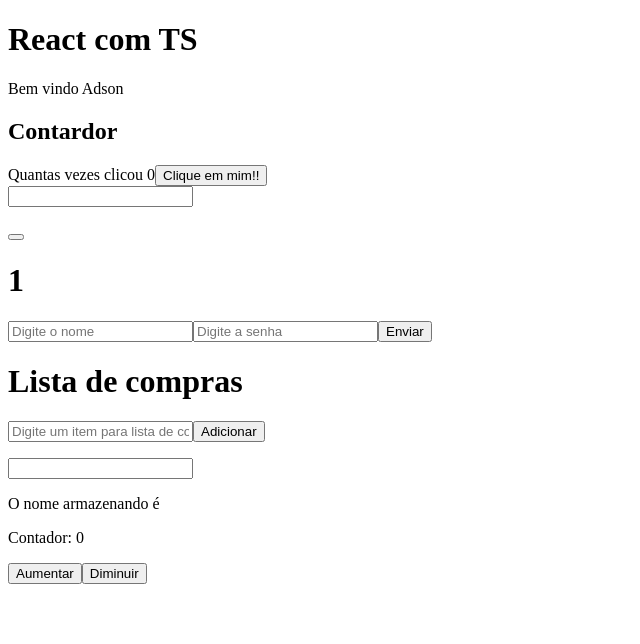
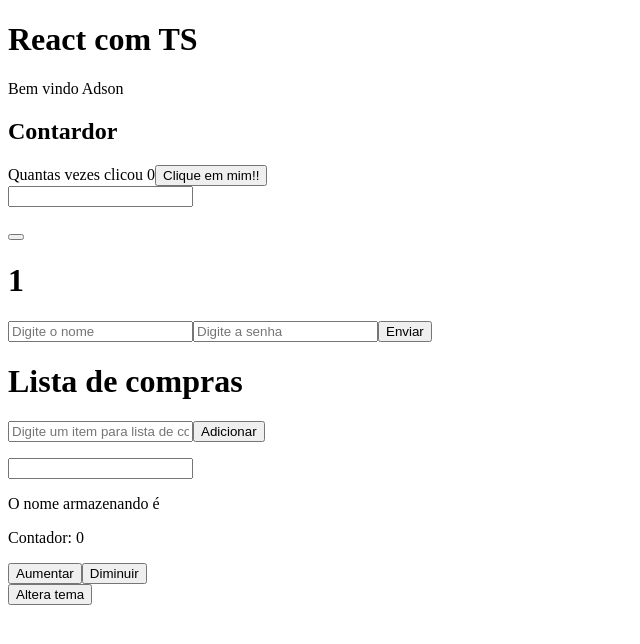
Before and after one commit to AdsonTanajura/react-typescript, a React (Vite) app in the folder 10_ts/: page / in a window 1280 px wide. Shown: the top 644 px of the page, without its empty margins (0-640 px from the left). Built offline with nearby package versions, Linux system fonts and the light colour scheme.

Commit message:
useContext TS

```diff
--- a/10_ts/src/App.tsx
+++ b/10_ts/src/App.tsx
@@ -1,3 +1,4 @@
+import BarraFerramentas from './components/BarraFerramentas/BarraFerramentas';
 import Contador from './components/Contador/Contador';
 import ContadorIntervalo from './components/ContadorIntervalo/ContadorIntervalo';
 import Counter from './components/Counter/Counter';
@@ -6,6 +7,7 @@ import Greeting from './components/Greeting/Greeting';
 import InputEx from './components/InputEx/InputEx';
 import ListaDeCompras from './components/ListaDeCompras/ListaDeCompras';
 import TextInput from './components/TextInput/TextInput';
+import { TemaProvider } from './contexts/TemaContext';
 
 function App() {
   return (
@@ -23,6 +25,9 @@ function App() {
         <InputEx />
 
         <Contador />
+        <TemaProvider>
+          <BarraFerramentas />
+        </TemaProvider>
       </div>
     </>
   );
--- /dev/null
+++ b/10_ts/src/components/BarraFerramentas/BarraFerramentas.tsx
@@ -0,0 +1,21 @@
+import { useContext } from 'react';
+import { TemaContext } from '../../contexts/TemaContext';
+
+const BarraFerramentas = () => {
+  const contextoTema = useContext(TemaContext);
+  if (!contextoTema) {
+    return null;
+  }
+  return (
+    <div
+      style={{
+        backgroundColor: contextoTema.tema === 'claro' ? '#fff' : '#000',
+        color: contextoTema.tema === 'claro' ? '#000' : '#fff',
+      }}
+    >
+      <button onClick={contextoTema.alteraTema}>Altera tema</button>
+    </div>
+  );
+};
+
+export default BarraFerramentas;
--- /dev/null
+++ b/10_ts/src/contexts/TemaContext.tsx
@@ -0,0 +1,28 @@
+import { createContext, ReactNode, useState } from 'react';
+
+type Tema = 'claro' | 'escuro';
+
+interface TemaContexto {
+  tema: Tema;
+  alteraTema: () => void;
+}
+
+export const TemaContext = createContext<TemaContexto | null>(null);
+
+interface TemaProvideProps {
+  children: ReactNode;
+}
+
+export const TemaProvider = ({ children }: TemaProvideProps) => {
+  const [tema, setTema] = useState<Tema>('claro');
+
+  const alteraTema = () => {
+    setTema((temaAtual) => (temaAtual === 'claro' ? 'escuro' : 'claro'));
+  };
+
+  return (
+    <TemaContext.Provider value={{ tema, alteraTema }}>
+      {children}
+    </TemaContext.Provider>
+  );
+};
```
